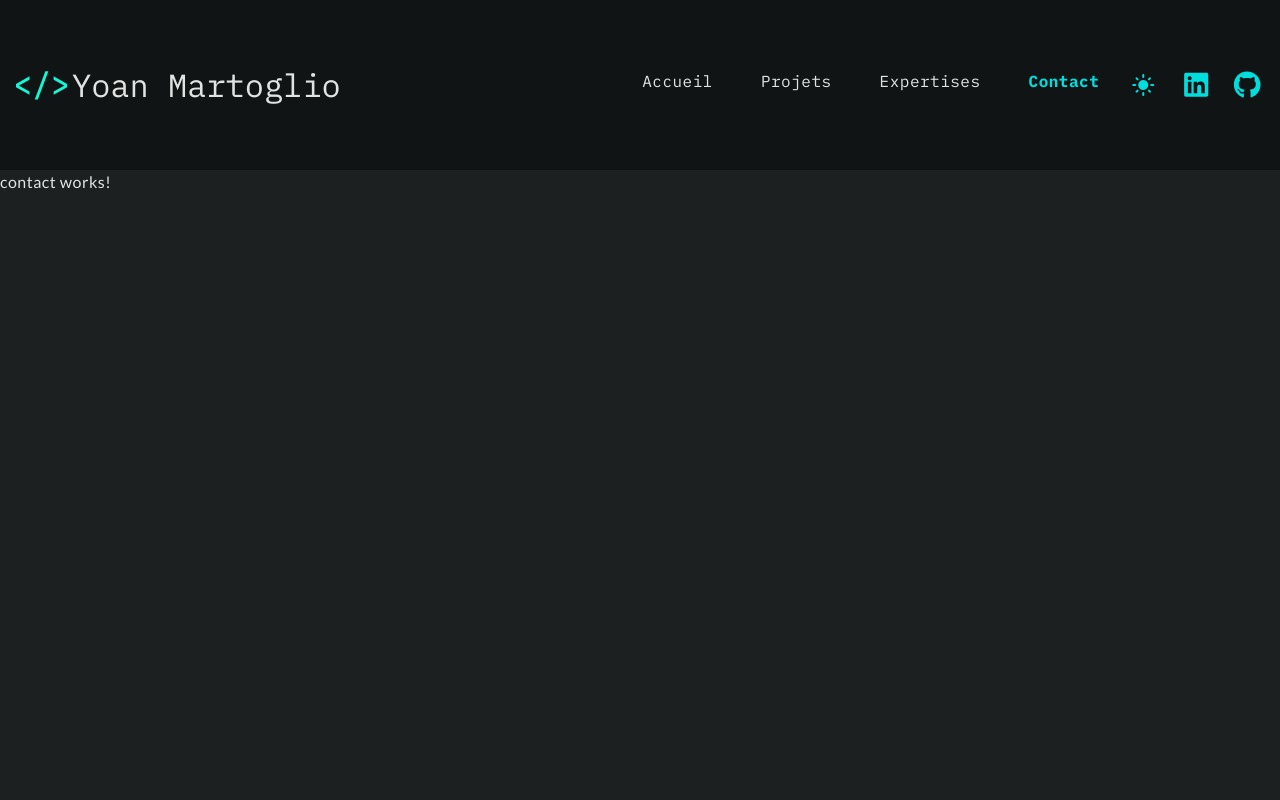
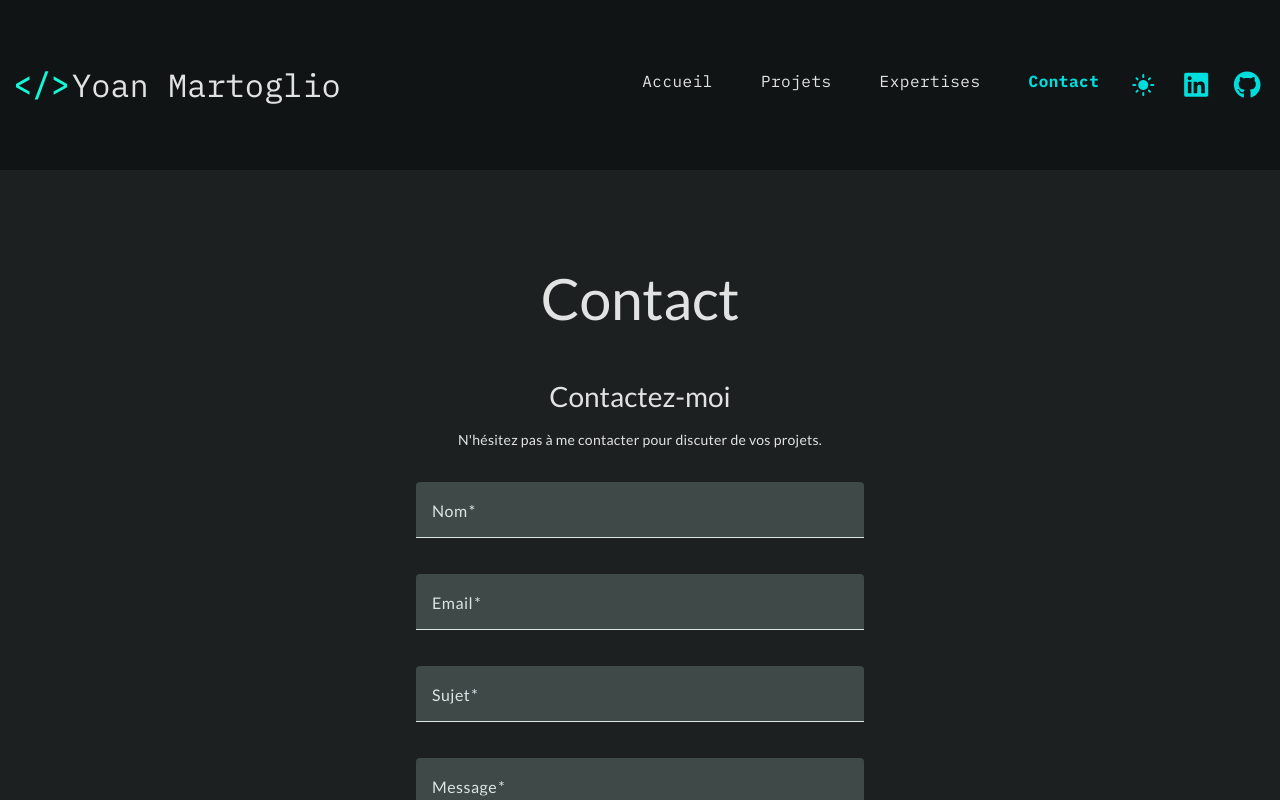
Before and after one commit to YoanMartoglio/angular-21-demo-website, an Angular app: page /contact in a window 1280 px wide. Shown: the top 800 px of the page. Built offline with nearby package versions, Linux system fonts and the light colour scheme.

Commit message:
feat(contact, expertises): redesign contact and expertises pages with new layouts and styles for improved user experience

```diff
--- a/src/app/pages/accueil/accueil.html
+++ b/src/app/pages/accueil/accueil.html
@@ -1,9 +1,7 @@
 <div class="page-container">
-  <main>
-    <app-home-hero></app-home-hero>
-    <app-home-about></app-home-about>
-    <app-home-skills></app-home-skills>
-    <app-home-works></app-home-works>
-    <app-home-contact></app-home-contact>
-  </main>
+  <app-home-hero></app-home-hero>
+  <app-home-about></app-home-about>
+  <app-home-skills></app-home-skills>
+  <app-home-works></app-home-works>
+  <app-home-contact></app-home-contact>
 </div>
--- a/src/app/pages/contact/contact.html
+++ b/src/app/pages/contact/contact.html
@@ -1 +1,21 @@
-<p>contact works!</p>
+<div class="page-container">
+  <section class="contact-page flex w-full justify-center items-center py-16 lg:py-24">
+    <div class="container flex flex-col justify-center items-center pb-16">
+      <div class="mb-12">
+        <h1 class="section-title">Contact</h1>
+      </div>
+    </div>
+
+    <div class="container">
+      <div class="flex justify-center items-center">
+        <div class="w-full max-w-md">
+          <h1 class="contact-title mb-4 text-center">Contactez-moi</h1>
+          <p class="contact-subtitle mb-8 text-center">
+            N'hésitez pas à me contacter pour discuter de vos projets.
+          </p>
+          <app-form-contact></app-form-contact>
+        </div>
+      </div>
+    </div>
+  </section>
+</div>
--- a/src/app/pages/contact/contact.scss
+++ b/src/app/pages/contact/contact.scss
@@ -0,0 +1,38 @@
+// ======================================
+//   PAGES / CONTACT
+//   - Contact page styles
+// ======================================
+
+@use 'sass:map';
+@use 'abstracts/variables' as *;
+@use 'abstracts/mixins' as *;
+@use '@angular/material' as mat;
+@use 'base/typography' as *;
+.contact {
+  background-color: $color-sys-surface-container;
+}
+.contact-title {
+  @include typo('headline', 'small');
+  @include media-query(tablet) {
+    @include typo('headline', 'medium');
+  }
+  @include media-query(desktop) {
+    @include typo('headline', 'medium');
+  }
+  color: $color-sys-on-surface;
+}
+
+.contact-subtitle {
+  @include typo('body', 'large');
+  color: $color-sys-on-surface;
+  @include media-query(tablet) {
+    @include typo('body', 'medium');
+  }
+  @include media-query(desktop) {
+    @include typo('body', 'medium');
+  }
+}
+
+.spinner {
+  display: inline-block;
+}
--- a/src/app/pages/expertises/expertises.html
+++ b/src/app/pages/expertises/expertises.html
@@ -1 +1,10 @@
-<p>expertises works!</p>
+<div class="page-container">
+  <section class="expertises-page flex w-full justify-center items-center py-16 lg:py-24">
+    <div class="container flex flex-col justify-center items-center pb-16">
+      <div class="mb-12">
+        <h1 class="section-title">Expertises</h1>
+        <p class="text-center">Voici mes expertises.</p>
+      </div>
+    </div>
+  </section>
+</div>
```
Also changed, not shown: src/app/pages/contact/contact.ts (+3 -4 lines), src/app/pages/expertises/expertises.scss (+10 -0 lines).
